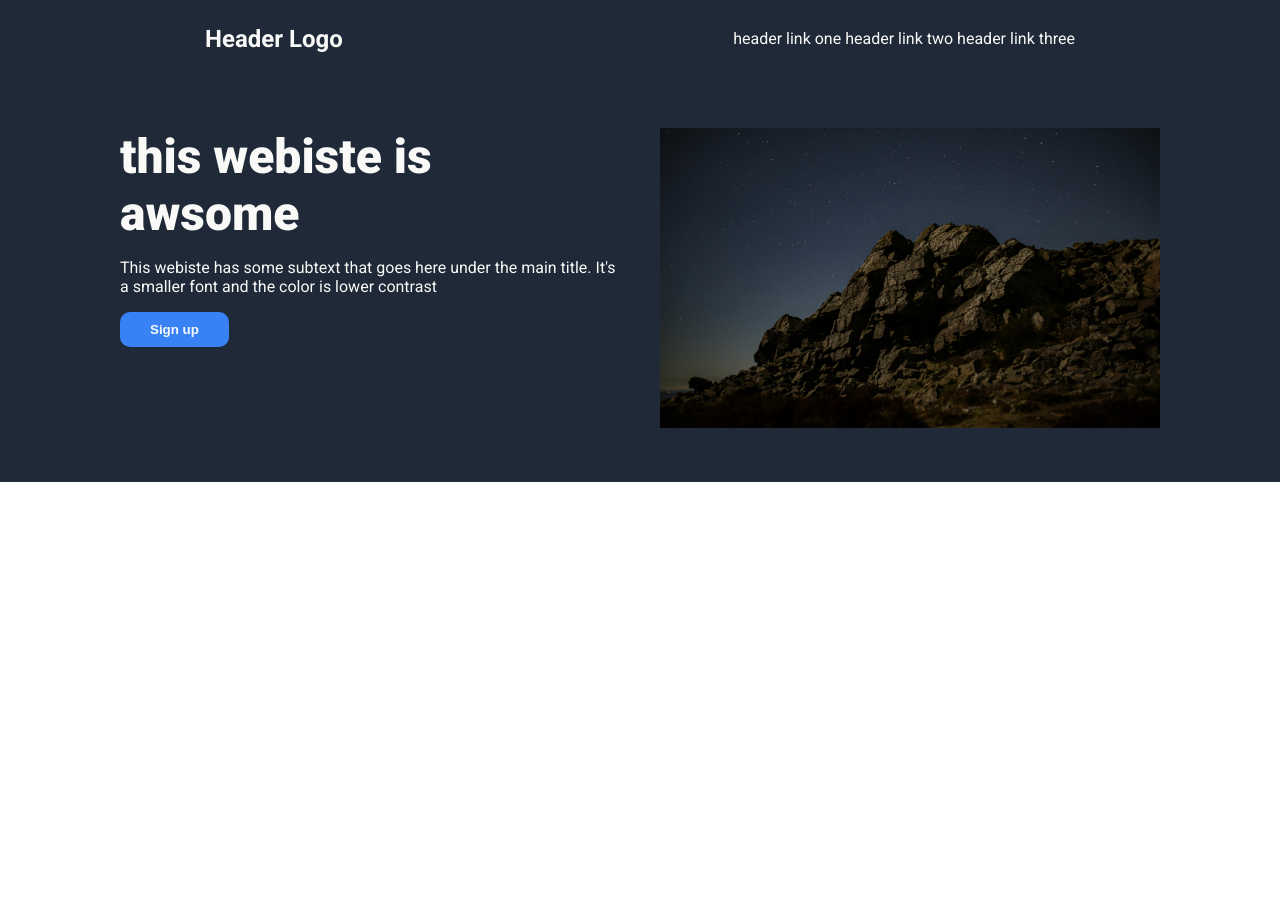
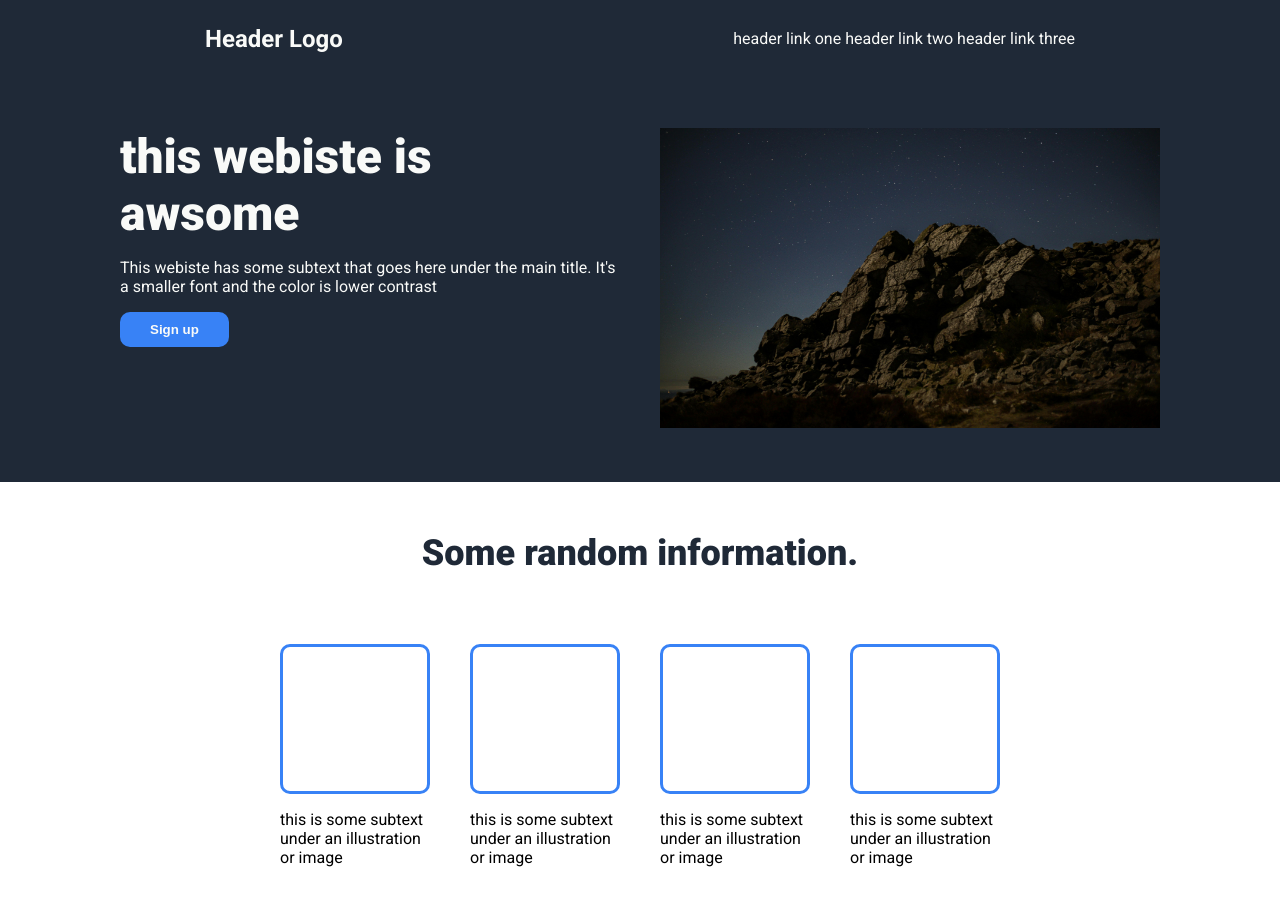
Before and after one commit to forssst/Landing-page, a plain HTML site: page index.html in a window 1280 px wide. Before the commit the page ends 800 px from the top, so only its background shows below. Drawn offline with Linux system fonts and the light colour scheme.

Commit message:
add third section
whole section got display flex column but boxes and
text got display row

```diff
--- a/index.html
+++ b/index.html
@@ -1,22 +1,26 @@
 <!DOCTYPE html>
 <html lang="en">
+
 <head>
     <meta charset="UTF-8">
     <meta name="viewport" content="width=device-width, initial-scale=1.0">
     <title>Landing page</title>
     <link rel="stylesheet" href="style.css">
     <link rel="preconnect" href="https://fonts.googleapis.com">
-<link rel="preconnect" href="https://fonts.gstatic.com" crossorigin>
-<link href="https://fonts.googleapis.com/css2?family=Roboto:ital,wght@0,100;0,300;0,400;0,500;0,700;0,900;1,100;1,300;1,400;1,500;1,700;1,900&display=swap" rel="stylesheet">
+    <link rel="preconnect" href="https://fonts.gstatic.com" crossorigin>
+    <link
+        href="https://fonts.googleapis.com/css2?family=Roboto:ital,wght@0,100;0,300;0,400;0,500;0,700;0,900;1,100;1,300;1,400;1,500;1,700;1,900&display=swap"
+        rel="stylesheet">
 </head>
+
 <body>
     <header>
         <div class="header">
             <h2 class="headerLogo">Header Logo</h2>
             <div class="headerLinks">
                 <a>header link one </a>
-            <a>header link two</a>
-            <a>header link three</a>
+                <a>header link two</a>
+                <a>header link three</a>
             </div>
         </div>
     </header>
@@ -25,15 +29,37 @@
         <div class="firstSec">
             <div class="fiSecLeft">
                 <p class="heroMainText">this webiste is awsome</p>
-                <p>This webiste has some subtext that goes here under the main title. It's a smaller font and the color is lower contrast</p>
+                <p>This webiste has some subtext that goes here under the main title. It's a smaller font and the color
+                    is lower contrast</p>
                 <button class="heroButton">Sign up</button>
             </div>
             <div class="fiSecRight">
-                <img  class="heroImage" src="image.jpg" height="300px" width="500px">
+                <img class="heroImage" src="image.jpg" height="300px" width="500px">
             </div>
         </div>
 
         <div class="secondSec">
+            <p class="secInfoHeader"> Some random information.</p>
+            <div class="secSecBoxes">
+                <div class="secContainer">
+                    <div class="box"></div>
+                    <p>this is some subtext under an illustration or image</p>
+                </div>
+                <div class="secContainer">
+                    <div class="box"></div>
+                    <p>this is some subtext under an illustration or image</p>
+                </div>
+                <div class="secContainer">
+                    <div class="box"></div>
+                    <p>this is some subtext under an illustration or image</p>
+                </div>
+                <div class="secContainer">
+                    <div class="box"></div>
+                    <p>this is some subtext under an illustration or image</p>
+                </div>
+
+            </div>
+
 
         </div>
 
@@ -50,4 +76,5 @@
 
     </footer>
 </body>
+
 </html>
--- a/style.css
+++ b/style.css
@@ -70,3 +70,38 @@ body {
      font-weight: bold;
      align-self: flex-end;
 }
+
+/* Second Section */
+
+
+
+.secondSec {
+    display: flex;
+    flex-direction: column;
+    align-items: center;
+}
+
+.secInfoHeader {
+    font-size: 36px;
+    color: #1F2937;
+    font-weight: 900;
+    margin: 50px;
+}
+
+.secSecBoxes {
+    flex-direction: row;
+    display: flex;
+}
+
+.secContainer {
+    margin: 20px;
+    width: 150px;
+}
+
+.box {
+    border:solid 3px #3882F6;
+    width: 150px;
+    height: 150px;
+    border-radius: 10px;
+
+}
```
